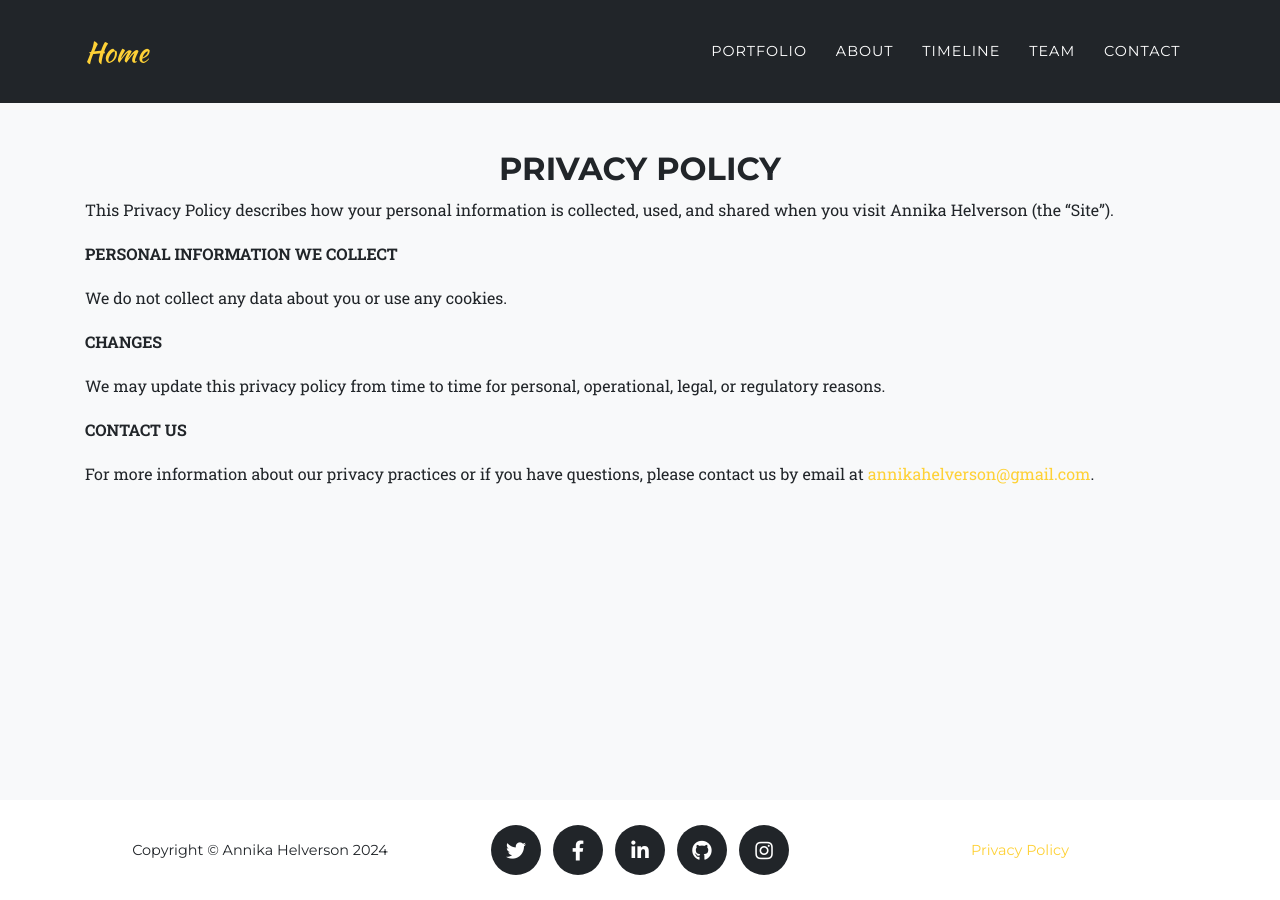
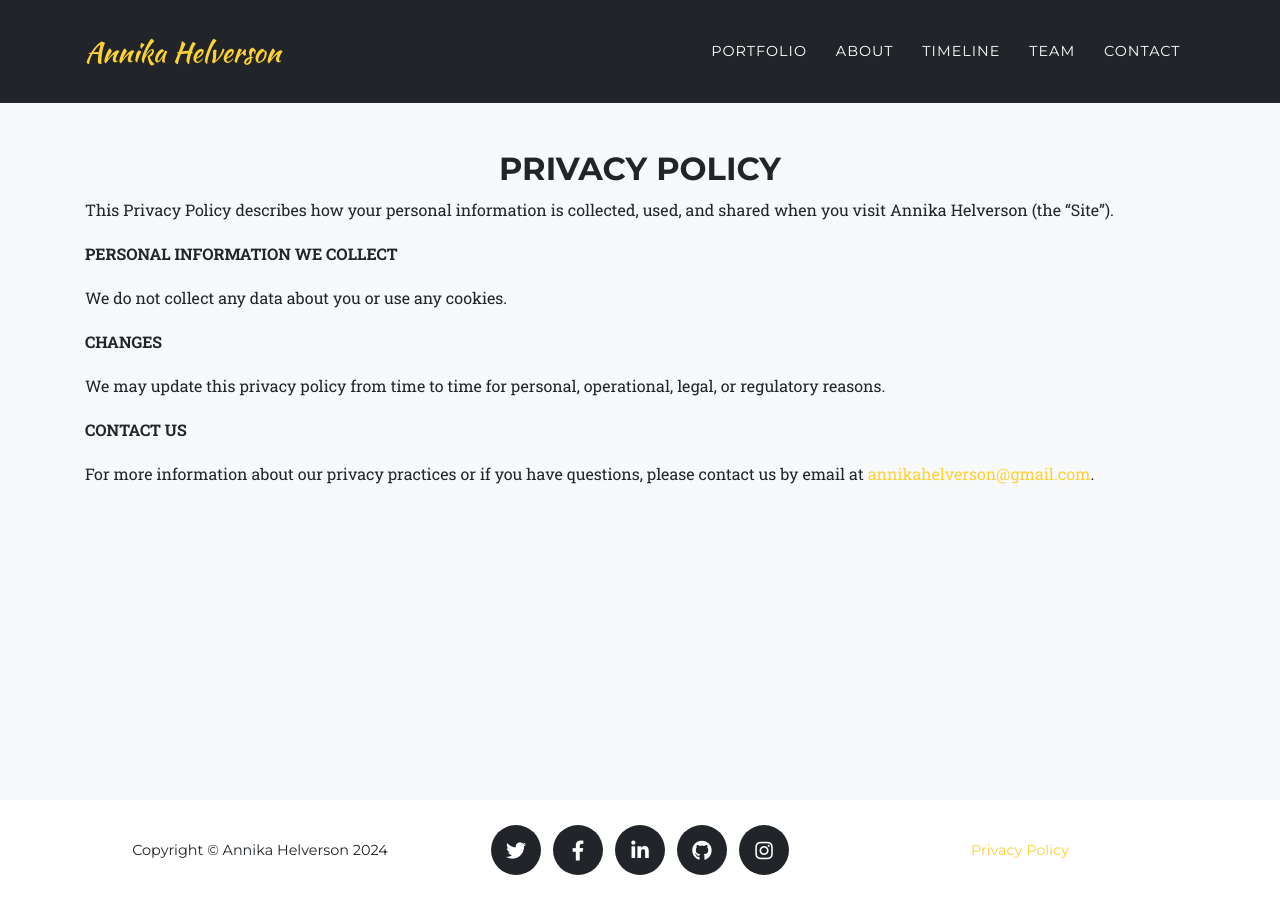
Before and after one commit to ahelv/ahelv.github.io, a Jekyll site: the page built from legal.md, in a window 1280 px wide. Built offline with Jekyll 4.4.1, drawn with Linux system fonts in a browser that asks for light colours; some web fonts are replaced.

Commit message:
home button

```diff
--- a/_config.yml
+++ b/_config.yml
@@ -24,7 +24,7 @@ description: "Hello! I am Annika Helverson, a PhD Biostatistician with interests
   software development. I enjoy interdisciplinary collaboartions from medical
   and public health research to sports statistics. "
 author     : Annika Helverson
-home       : Home
+
 # logo:     #optional, defaults to site title
   # path: assets\img\clients\creative-market.jpg
   # height: 60 #height in px, defaults to 52px
--- a/_includes/nav.html
+++ b/_includes/nav.html
@@ -4,7 +4,7 @@
     <a class="navbar-brand js-scroll-trigger" href="{{ site.baseurl }}/#">
       {%- if site.logo -%}
       <img height="{{ site.logo.height | default: 52 }}" src="{{ site.logo.path }}" />
-      {%- else -%} {{ site.home }} {%- endif -%}
+      {%- else -%} {{ site.title }} {%- endif -%}
     </a>
     <button class="navbar-toggler navbar-toggler-right" type="button" data-toggle="collapse"
       data-target="#navbarResponsive" aria-controls="navbarResponsive" aria-expanded="false"
```
Also changed, not shown: _includes/navheader.html (+10 -5 lines).
